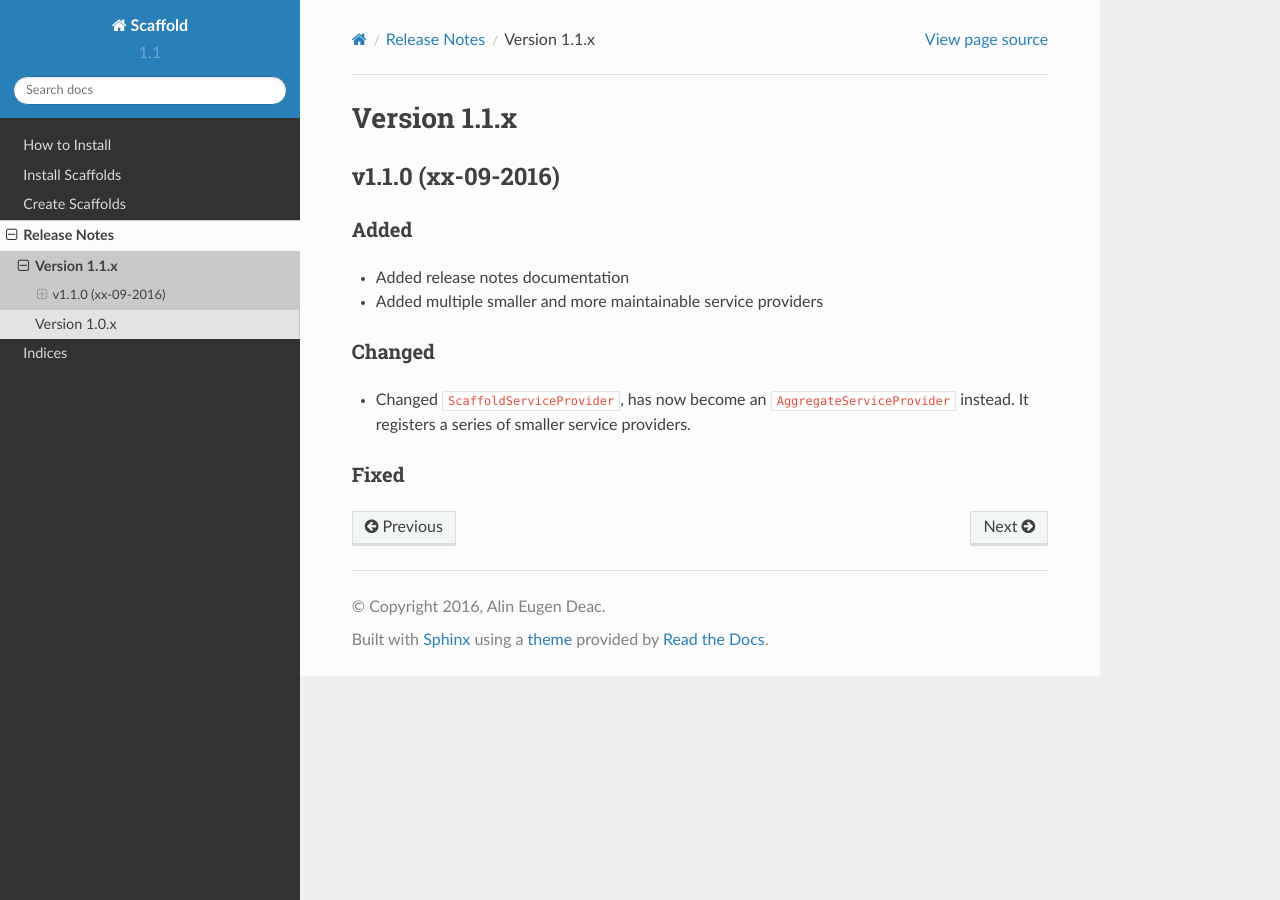
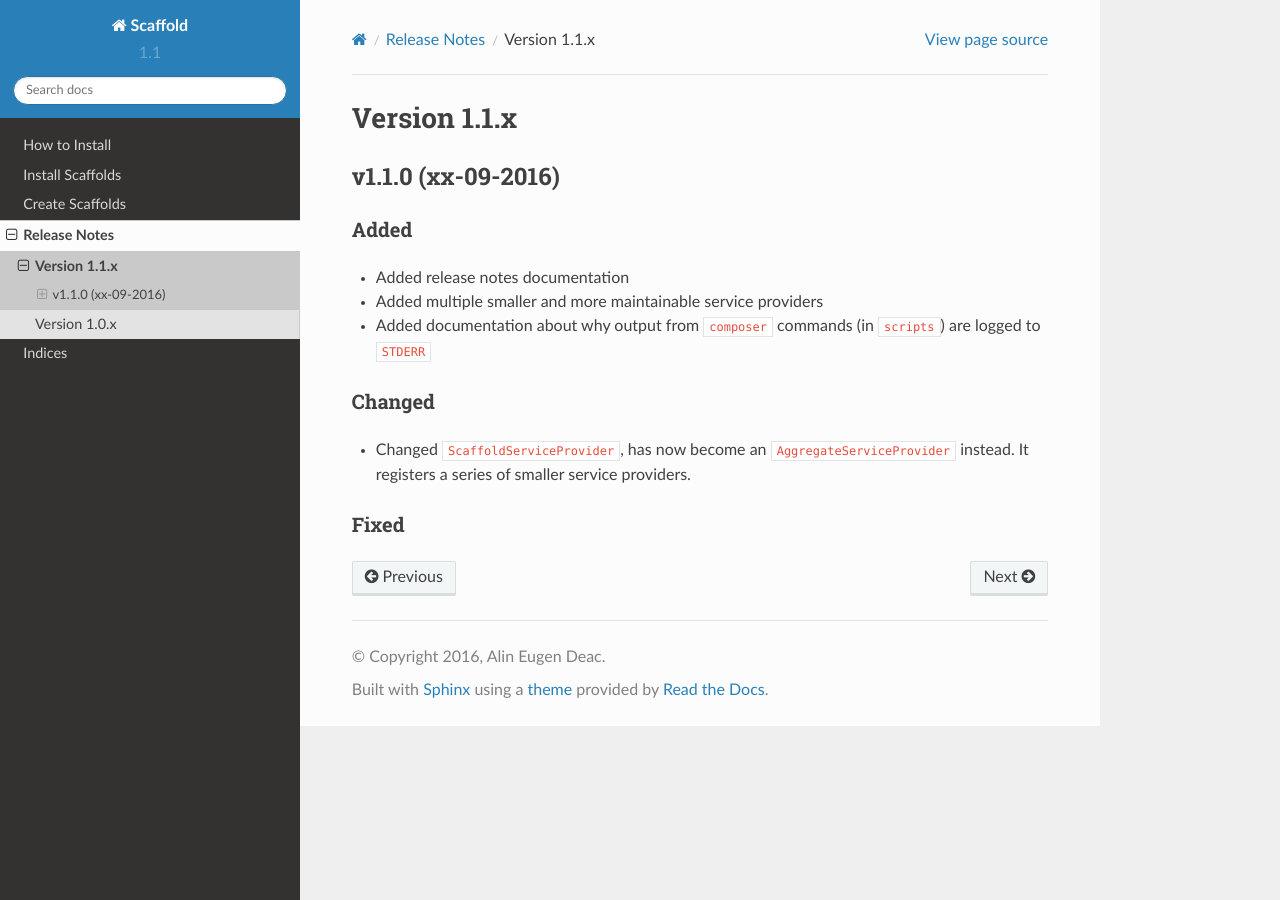
Before and after one commit to aedart/scaffold, a Sphinx documentation site: the page built from docs/source/release_notes/version-1.1.rst, in a window 1280 px wide. Built offline with Sphinx 7.4.7 and the Read the Docs theme 2.0.0, drawn with Linux system fonts in a browser that asks for light colours.

Commit message:
Add additional release notes

```diff
--- a/docs/source/release_notes/version-1.1.rst
+++ b/docs/source/release_notes/version-1.1.rst
@@ -8,6 +8,7 @@ Added
 -----
 * Added release notes documentation
 * Added multiple smaller and more maintainable service providers
+* Added documentation about why output from :code:`composer` commands (in :code:`scripts`) are logged to :code:`STDERR`
 
 Changed
 -------
```
